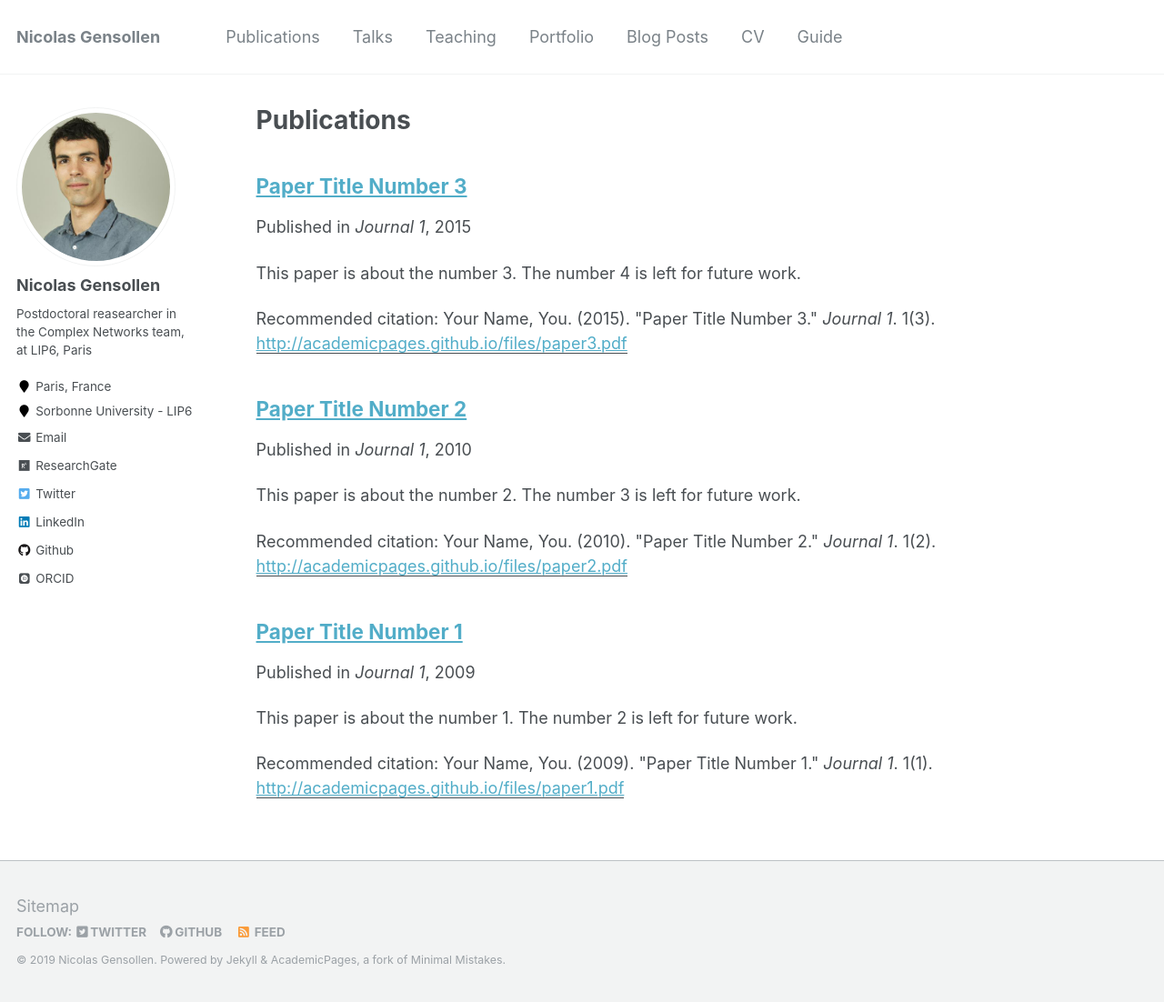
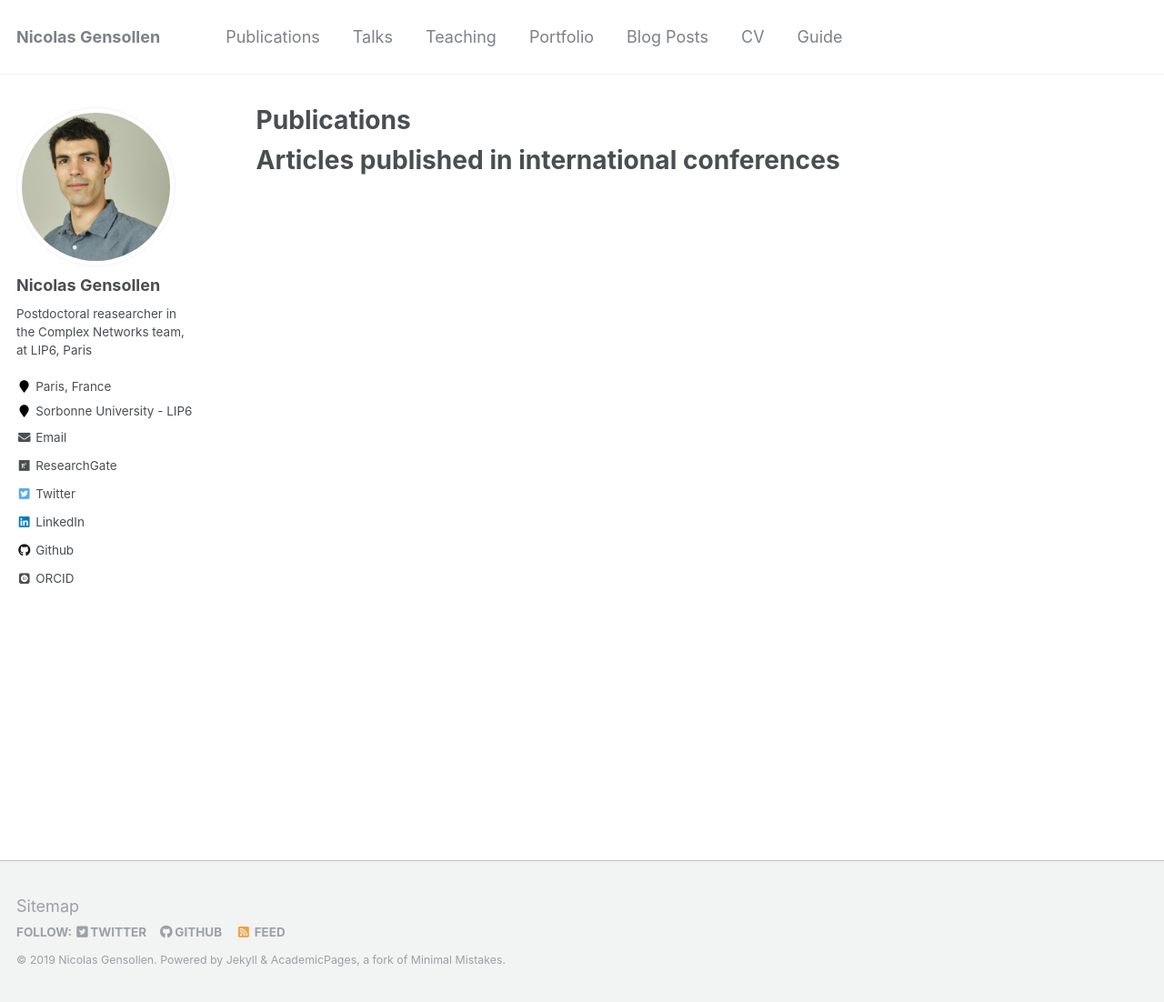
Before and after one commit to NicolasGensollen/nicolasgensollen.github.io, a Jekyll site: the page built from _pages/publications.md, in a window 1280 px wide and 1102 px high. Shown: the whole window at 91% size. Built offline with Jekyll 4.4.1, drawn with Linux system fonts in a browser that asks for light colours; some web fonts are replaced.

Commit message:
Try publication number 1...

```diff
--- a/_pages/publications.md
+++ b/_pages/publications.md
@@ -11,6 +11,11 @@
 
 {% include base_path %}
 
-{% for post in site.publications reversed %}
+
+Articles published in international conferences
+======
+
+
+{% for post in site.conference_publications reversed %}
   {% include archive-single.html %}
 {% endfor %}
--- a/_publications/2009-10-01-paper-title-number-1.md
+++ /dev/null
@@ -1,15 +0,0 @@
----
-title: "Paper Title Number 1"
-collection: publications
-permalink: /publication/2009-10-01-paper-title-number-1
-excerpt: 'This paper is about the number 1. The number 2 is left for future work.'
-date: 2009-10-01
-venue: 'Journal 1'
-paperurl: 'http://academicpages.github.io/files/paper1.pdf'
-citation: 'Your Name, You. (2009). &quot;Paper Title Number 1.&quot; <i>Journal 1</i>. 1(1).'
----
-This paper is about the number 1. The number 2 is left for future work.
-
-[Download paper here](http://academicpages.github.io/files/paper1.pdf)
-
-Recommended citation: Your Name, You. (2009). "Paper Title Number 1." <i>Journal 1</i>. 1(1).
```
Also changed, not shown: _conference_publications/2015-06-08-coalition-formation-algorithm-of-prosumer-in-a-smart-grid-environment.md (added, +17 -0 lines).
